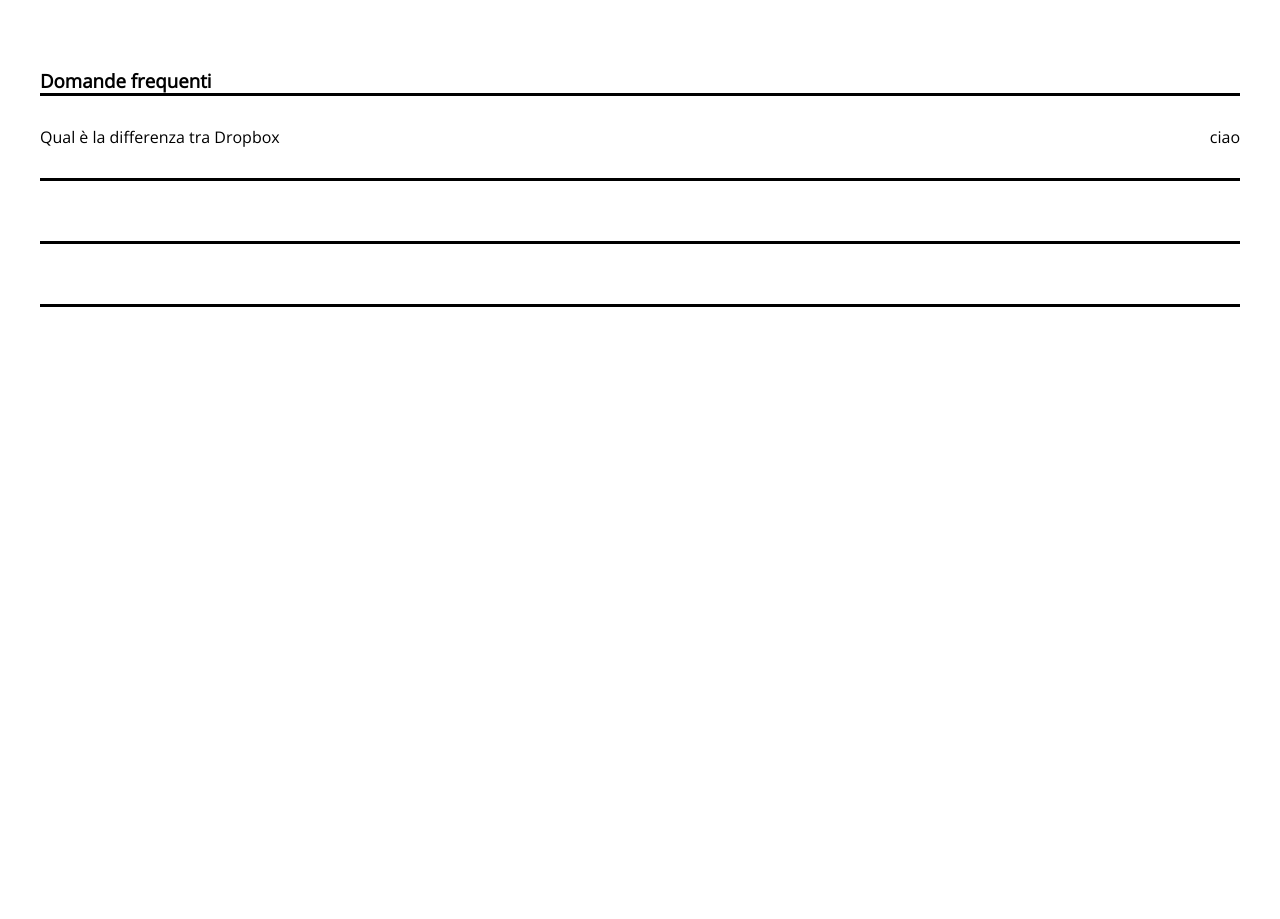
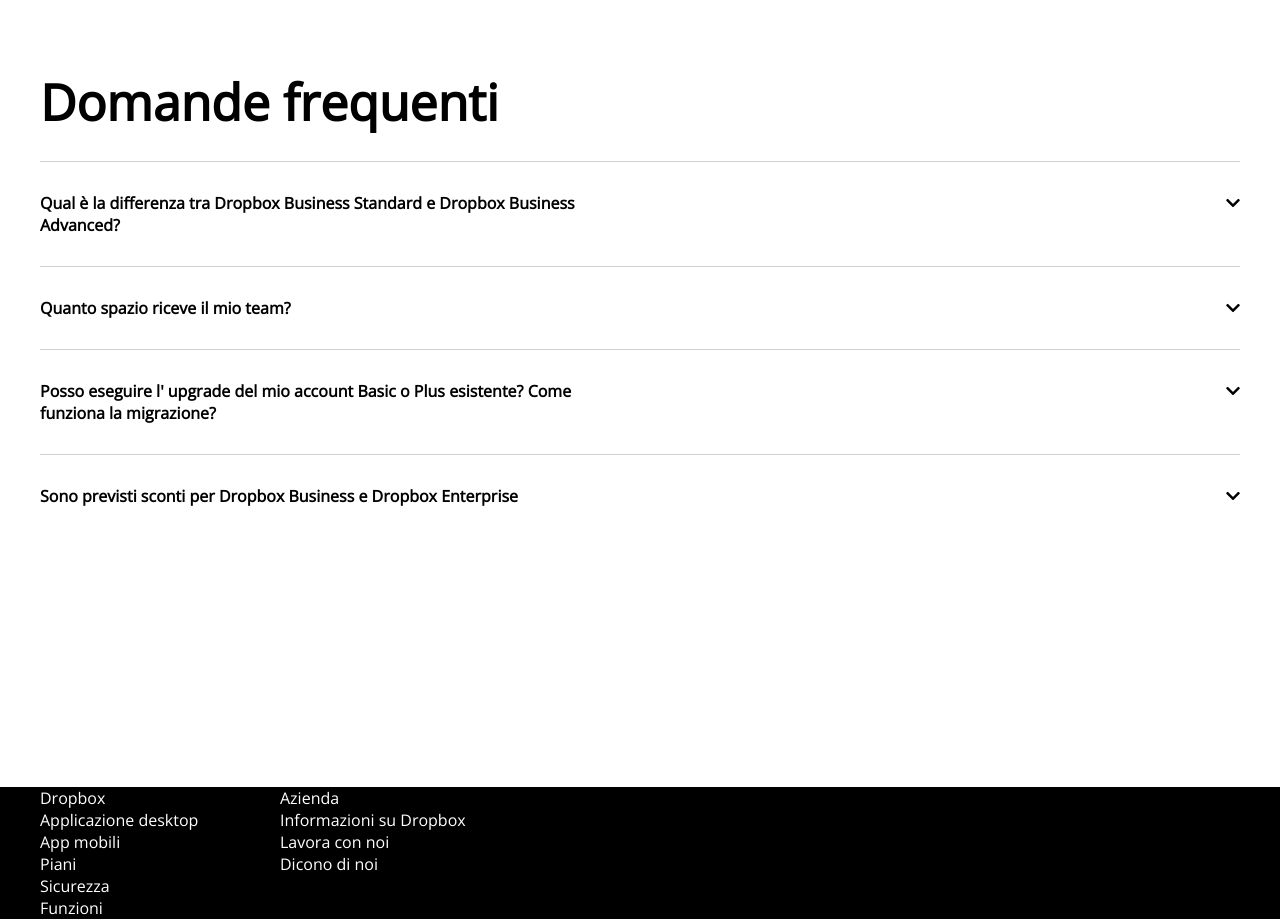
Before and after one commit to BrighterCleric1/htmlcss-dropbox, a plain HTML site: page index.html in a window 1280 px wide. Shown: the part 5180-6099 px from the top of the page. Before the commit the page ends 5547 px from the top, so only its background shows below. Drawn offline with nearby package versions, Linux system fonts and the light colour scheme.

Commit message:
Layout footer

```diff
--- a/css/style.css
+++ b/css/style.css
@@ -104,7 +104,7 @@ nav img{
     max-width: 1200px;
 }
 
-.intro span, .operations h2, .company-intro h2{
+.intro span, .operations h2, .company-intro h2, .faq-container h2{
     font-weight: bold;
     font-size: 50px;
     margin-bottom: 25px;
@@ -426,6 +426,25 @@ ul{
 }
 
 .faq-container ul li{
-    border-top: 3px solid black;
+    border-top: 1px solid #D0D0D3;
     padding: 30px 0px 30px 0px;
+    width: 100%;
 }
+
+.question{
+    width: 50%;
+    font-weight: bold;
+}
+
+.bgfooter{
+    color: white;
+    background-color: black;
+}
+
+footer{
+    width: 100%;
+}
+
+footer ul{
+    width: 20%;
+}
--- a/index.html
+++ b/index.html
@@ -275,15 +275,44 @@
         </div>
     </div>
     <div class="big-container faq-container">
-        <h3>Domande frequenti</h3>
+        <h2>Domande frequenti</h2>
         <ul>
-            <li>Qual è la differenza tra Dropbox
-                <span class="fr">ciao </span>
+            <li class="clearfix"> <div class="question fl">Qual è la differenza tra Dropbox Business Standard e Dropbox Business Advanced?</div>
+                <div class="fr"><i class="fas fa-chevron-down"></i></div>
             </li>
-            <li></li>
-            <li></li>
-            <li></li>
+            <li class="clearfix"> <div class="question fl">Quanto spazio riceve il mio team?</div>
+                <div class="fr"><i class="fas fa-chevron-down"></i></div>
+            </li>
+            <li class="clearfix"> <div class="question fl">Posso eseguire l' upgrade del mio account Basic o Plus esistente? Come funziona la migrazione?</div>
+                <div class="fr"><i class="fas fa-chevron-down"></i></div>
+            </li>
+            <li class="clearfix"> <div class="question fl">Sono previsti sconti per Dropbox Business e Dropbox Enterprise</div>
+                <div class="fr"><i class="fas fa-chevron-down"></i></div>
+            </li>
         </ul>
+    </div>
+    <div class="bgfooter">
+        <div class="big-container">
+            <footer class="clearfix">
+                <ul class="fl">
+                    <li>Dropbox</li>
+                    <li>Applicazione desktop</li>
+                    <li>App mobili</li>
+                    <li>Piani</li>
+                    <li>Sicurezza</li>
+                    <li>Funzioni</li>
+                </ul>
+                <ul class="fl">
+                    <li>Azienda</li>
+                    <li>Informazioni su Dropbox</li>
+                    <li>Lavora con noi</li>
+                    <li>Dicono di noi</li>
+                    <li></li>
+                    <li></li>
+                </ul>
+
+            </footer>
+        </div>
 
     </div>
 
```
